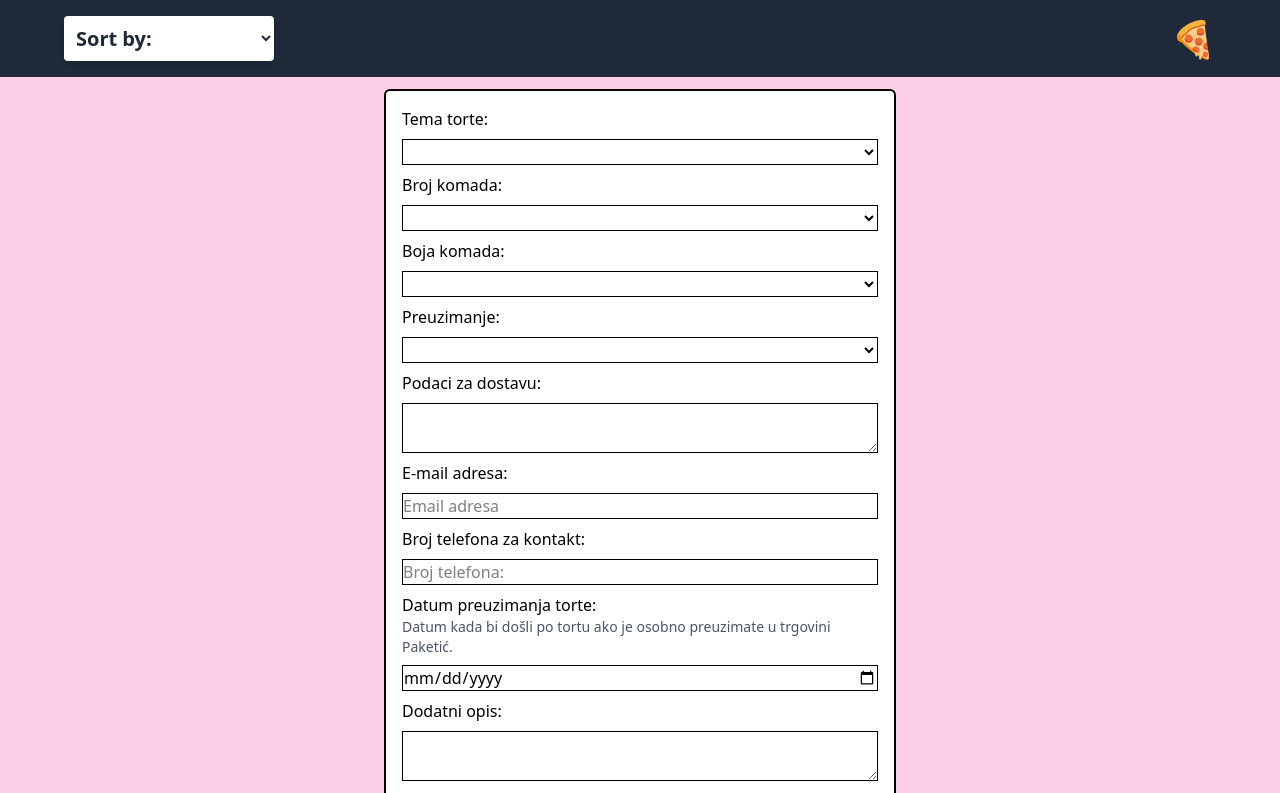
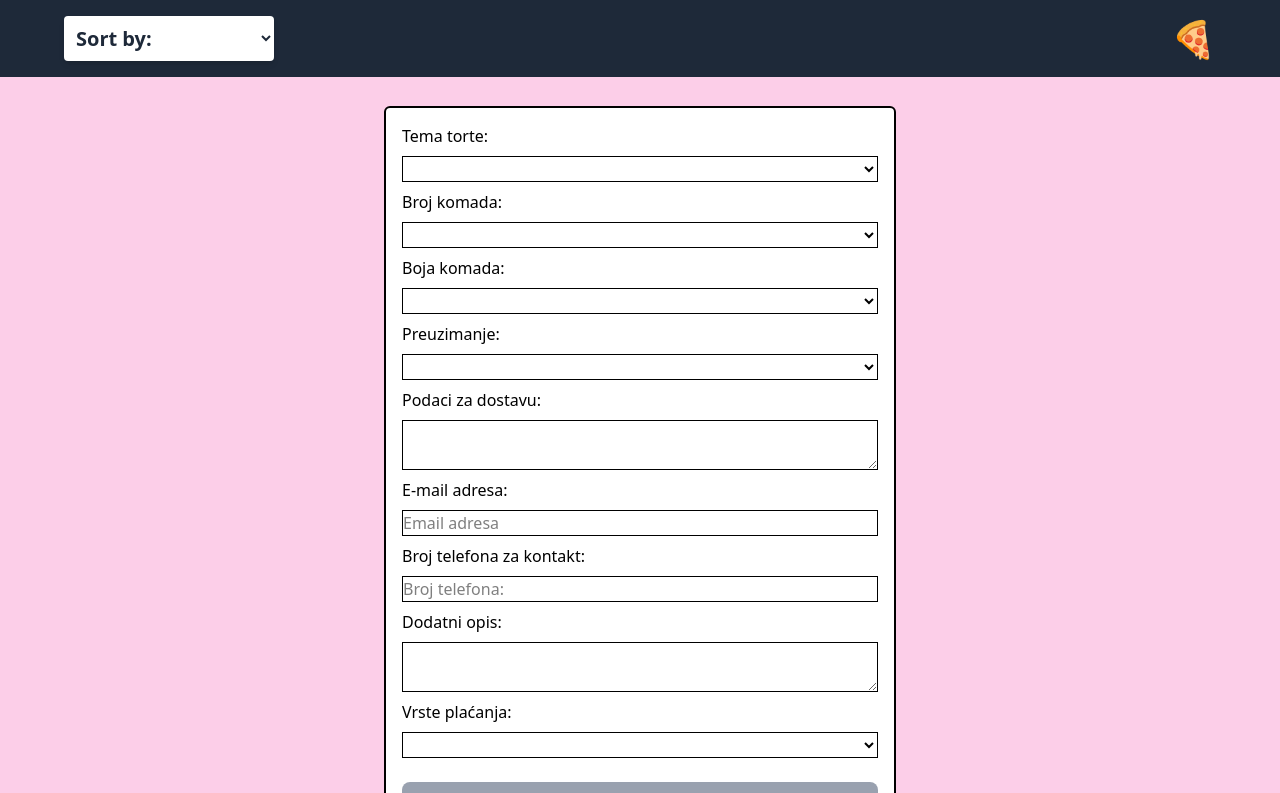
Before and after one commit to edinvnode/pizza-app-nextjs, a Next.js app: page /contact in a window 1280 px wide. Shown: the top 793 px of the page. Built offline with nearby package versions, Linux system fonts and the light colour scheme; no server answers.

Commit message:
Removed date

```diff
--- a/app/contact/page.tsx
+++ b/app/contact/page.tsx
@@ -14,7 +14,6 @@ export default function Contact() {
     podaciZaDostavu: '',
     email: '',
     brojTelefona: '',
-    datumPreuzimanja: '',
     dodatniOpis: '',
     vrstePlacanja: '',
   });
@@ -27,7 +26,6 @@ export default function Contact() {
     formData.podaciZaDostavu === '' ||
     formData.email === '' ||
     formData.brojTelefona === '' ||
-    formData.datumPreuzimanja === '' ||
     formData.dodatniOpis === '' ||
     formData.vrstePlacanja === '' ||
     submitting;
@@ -66,7 +64,7 @@ export default function Contact() {
         podaciZaDostavu: '',
         email: '',
         brojTelefona: '',
-        datumPreuzimanja: '',
+
         dodatniOpis: '',
         vrstePlacanja: '',
       });
@@ -82,29 +80,6 @@ export default function Contact() {
       setSubmitting(false);
     }
   };
-  /*
-  const handleSubmit = async (e: FormEvent) => {
-    e.preventDefault();
-
-    try {
-      const res = await fetch('/api/send-email', {
-        method: 'POST',
-        headers: { 'Content-Type': 'application/json' },
-        body: JSON.stringify(formData),
-      });
-
-      const result = await res.json();
-
-      if (!result.success) {
-        alert('Došlo je do greške pri slanju.');
-        return;
-      }
-
-      alert('Narudžba uspješno poslana!');
-    } catch (error) {
-      alert('Greška pri povezivanju sa serverom.');
-    }
-  };*/
 
   return (
     <div className="flex flex-col justify-center items-center min-h-screen bg-pink-200 ">
@@ -201,19 +176,6 @@ export default function Contact() {
           value={formData.brojTelefona}
         />
 
-        <label className="">Datum preuzimanja torte:</label>
-        <div className="text-sm text-gray-600">
-          Datum kada bi došli po tortu ako je osobno preuzimate u trgovini
-          Paketić.
-        </div>
-        <input
-          type="date"
-          className="my-2 border border-black"
-          name="datumPreuzimanja"
-          onChange={handleChange}
-          value={formData.datumPreuzimanja}
-        />
-
         <label className="">Dodatni opis:</label>
         <textarea
           className="my-2 border border-black"
```
